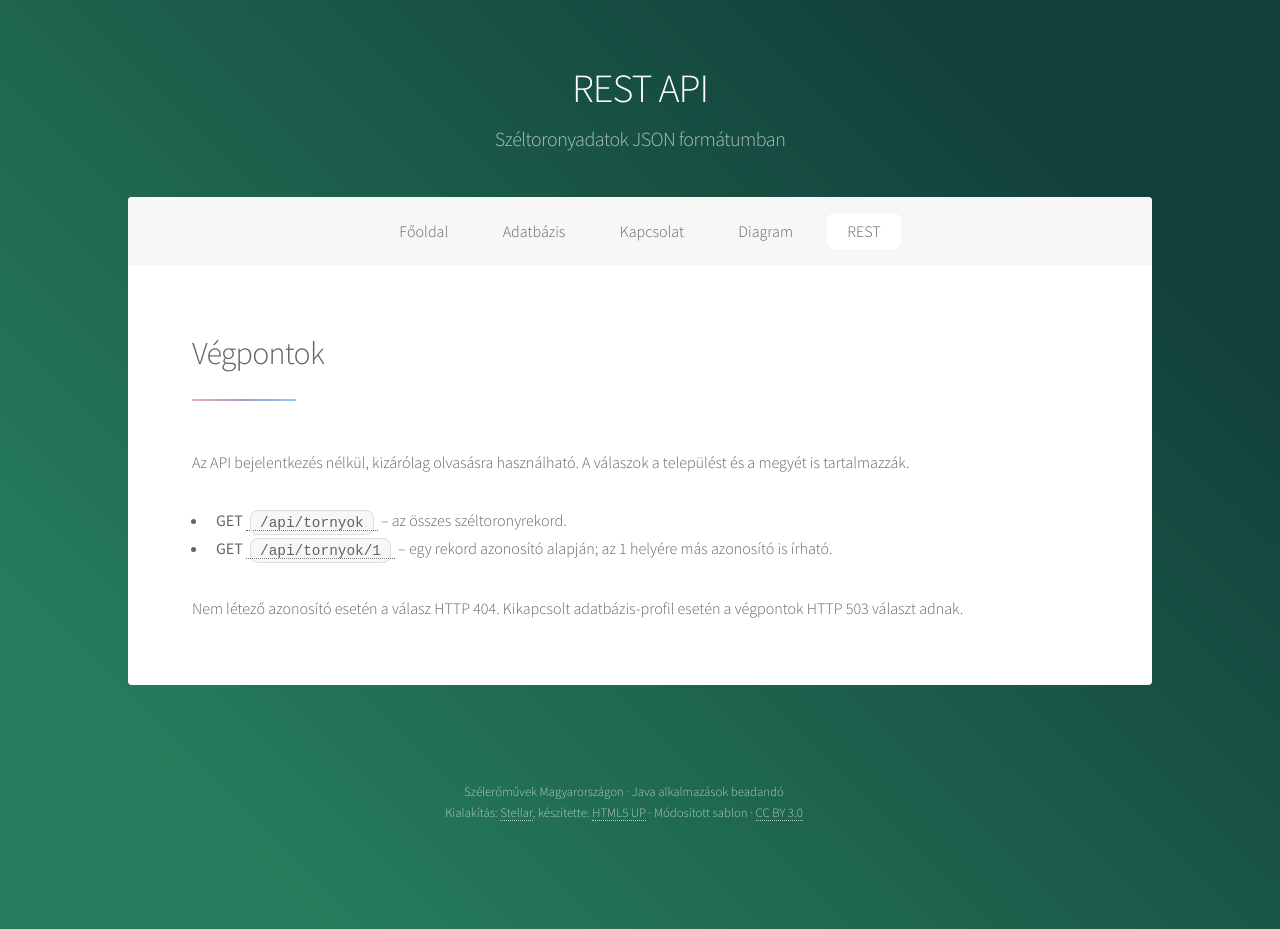
After one commit to zabolaicsaba-lgtm/java-labor-beadando, a Spring app: page /rest in a window 1280 px wide. The commit adds this page. Run offline with Thymeleaf, Linux system fonts and the light colour scheme; the template is opened without the code that fills it, so the values that code supplies are empty; some of the project's set-up classes (security, data sources, template engines, error pages and the like) are left out, and stand-ins take their place; database files in the repository are not loaded.

Commit message:
REST API és REST menü létrehozása

```diff
--- a/src/main/java/org/example/javalaborbeadando/SecurityConfig.java
+++ b/src/main/java/org/example/javalaborbeadando/SecurityConfig.java
@@ -2,6 +2,7 @@ package org.example.javalaborbeadando;
 
 import org.springframework.context.annotation.Bean;
 import org.springframework.context.annotation.Configuration;
+import org.springframework.http.HttpMethod;
 import org.springframework.security.config.annotation.web.builders.HttpSecurity;
 import org.springframework.security.web.SecurityFilterChain;
 
@@ -11,7 +12,8 @@ public class SecurityConfig {
     @Bean
     SecurityFilterChain securityFilterChain(HttpSecurity http) throws Exception {
         return http.authorizeHttpRequests(authorize -> authorize
-                .requestMatchers("/", "/adatbazis", "/kapcsolat", "/diagram", "/css/**", "/assets/**", "/js/**", "/vendor/**", "/error").permitAll()
+                .requestMatchers("/", "/adatbazis", "/kapcsolat", "/diagram", "/rest", "/css/**", "/assets/**", "/js/**", "/vendor/**", "/error").permitAll()
+                .requestMatchers(HttpMethod.GET, "/api/tornyok", "/api/tornyok/*").permitAll()
                 .anyRequest().denyAll())
                 .build();
     }
--- a/src/main/java/org/example/javalaborbeadando/torony/ToronyRepository.java
+++ b/src/main/java/org/example/javalaborbeadando/torony/ToronyRepository.java
@@ -5,11 +5,15 @@ import org.springframework.data.jpa.repository.EntityGraph;
 import org.springframework.data.jpa.repository.Query;
 
 import java.util.List;
+import java.util.Optional;
 
 public interface ToronyRepository extends JpaRepository<Torony, Integer> {
 
     @EntityGraph(attributePaths = {"helyszin", "helyszin.megye"})
     List<Torony> findAllByOrderByIdAsc();
+
+    @EntityGraph(attributePaths = {"helyszin", "helyszin.megye"})
+    Optional<Torony> findWithHelyszinById(Integer id);
 
     @Query("""
             select new org.example.javalaborbeadando.torony.MegyeiToronyszam(
--- a/src/main/resources/templates/adatbazis.html
+++ b/src/main/resources/templates/adatbazis.html
@@ -20,6 +20,7 @@
             <li><a th:href="@{/adatbazis}" class="active" aria-current="page">Adatbázis</a></li>
             <li><a th:href="@{/kapcsolat}">Kapcsolat</a></li>
             <li><a th:href="@{/diagram}">Diagram</a></li>
+            <li><a th:href="@{/rest}">REST</a></li>
         </ul>
     </nav>
     <main id="main">
--- a/src/main/resources/templates/diagram.html
+++ b/src/main/resources/templates/diagram.html
@@ -22,6 +22,7 @@
             <li><a th:href="@{/adatbazis}">Adatbázis</a></li>
             <li><a th:href="@{/kapcsolat}">Kapcsolat</a></li>
             <li><a th:href="@{/diagram}" class="active" aria-current="page">Diagram</a></li>
+            <li><a th:href="@{/rest}">REST</a></li>
         </ul>
     </nav>
     <main id="main">
--- a/src/main/resources/templates/index.html
+++ b/src/main/resources/templates/index.html
@@ -24,6 +24,7 @@
             <li><a th:href="@{/adatbazis}">Adatbázis</a></li>
             <li><a th:href="@{/kapcsolat}">Kapcsolat</a></li>
             <li><a th:href="@{/diagram}">Diagram</a></li>
+            <li><a th:href="@{/rest}">REST</a></li>
             <li><a href="#az-adatbazisrol">Az adatbázisról</a></li>
             <li><a href="#adatok">Adatok</a></li>
         </ul>
--- a/src/main/resources/templates/kapcsolat.html
+++ b/src/main/resources/templates/kapcsolat.html
@@ -20,6 +20,7 @@
             <li><a th:href="@{/adatbazis}">Adatbázis</a></li>
             <li><a th:href="@{/kapcsolat}" class="active" aria-current="page">Kapcsolat</a></li>
             <li><a th:href="@{/diagram}">Diagram</a></li>
+            <li><a th:href="@{/rest}">REST</a></li>
         </ul>
     </nav>
     <main id="main">
--- /dev/null
+++ b/src/main/resources/templates/rest.html
@@ -0,0 +1,45 @@
+<!DOCTYPE html>
+<!-- Stellar by HTML5 UP, adapted for this application; CC BY 3.0. -->
+<html lang="hu" xmlns:th="http://www.thymeleaf.org">
+<head>
+    <meta charset="UTF-8">
+    <meta name="viewport" content="width=device-width, initial-scale=1">
+    <title>REST · Szélerőművek Magyarországon</title>
+    <link rel="stylesheet" th:href="@{/assets/css/main.css}">
+    <link rel="stylesheet" th:href="@{/css/style.css}">
+</head>
+<body>
+<div id="wrapper">
+    <header id="header">
+        <h1>REST API</h1>
+        <p>Széltoronyadatok JSON formátumban</p>
+    </header>
+    <nav id="nav" aria-label="Fő navigáció">
+        <ul>
+            <li><a th:href="@{/}">Főoldal</a></li>
+            <li><a th:href="@{/adatbazis}">Adatbázis</a></li>
+            <li><a th:href="@{/kapcsolat}">Kapcsolat</a></li>
+            <li><a th:href="@{/diagram}">Diagram</a></li>
+            <li><a th:href="@{/rest}" class="active" aria-current="page">REST</a></li>
+        </ul>
+    </nav>
+    <main id="main">
+        <section class="main">
+            <header class="major"><h2>Végpontok</h2></header>
+            <p>Az API bejelentkezés nélkül, kizárólag olvasásra használható. A válaszok a települést és a megyét is tartalmazzák.</p>
+            <ul>
+                <li><strong>GET</strong> <a th:href="@{/api/tornyok}"><code th:text="@{/api/tornyok}"></code></a> – az összes széltoronyrekord.</li>
+                <li><strong>GET</strong> <a th:href="@{/api/tornyok/1}"><code th:text="@{/api/tornyok/1}"></code></a> – egy rekord azonosító alapján; az 1 helyére más azonosító is írható.</li>
+            </ul>
+            <p>Nem létező azonosító esetén a válasz HTTP 404. Kikapcsolt adatbázis-profil esetén a végpontok HTTP 503 választ adnak.</p>
+        </section>
+    </main>
+    <footer id="footer">
+        <p class="copyright">Szélerőművek Magyarországon · Java alkalmazások beadandó<br>
+            Kialakítás: <a href="https://html5up.net/stellar">Stellar</a>, készítette:
+            <a href="https://html5up.net">HTML5 UP</a> · Módosított sablon ·
+            <a href="https://creativecommons.org/licenses/by/3.0/">CC BY 3.0</a></p>
+    </footer>
+</div>
+</body>
+</html>
```
Also changed, not shown: src/main/java/org/example/javalaborbeadando/torony/RestOldalController.java (added, +13 -0 lines), src/main/java/org/example/javalaborbeadando/torony/ToronyApiController.java (added, +32 -0 lines), src/main/java/org/example/javalaborbeadando/torony/ToronyApiNemElerhetoController.java (added, +20 -0 lines), src/main/java/org/example/javalaborbeadando/torony/ToronyValasz.java (added, +12 -0 lines), 2 other files.
